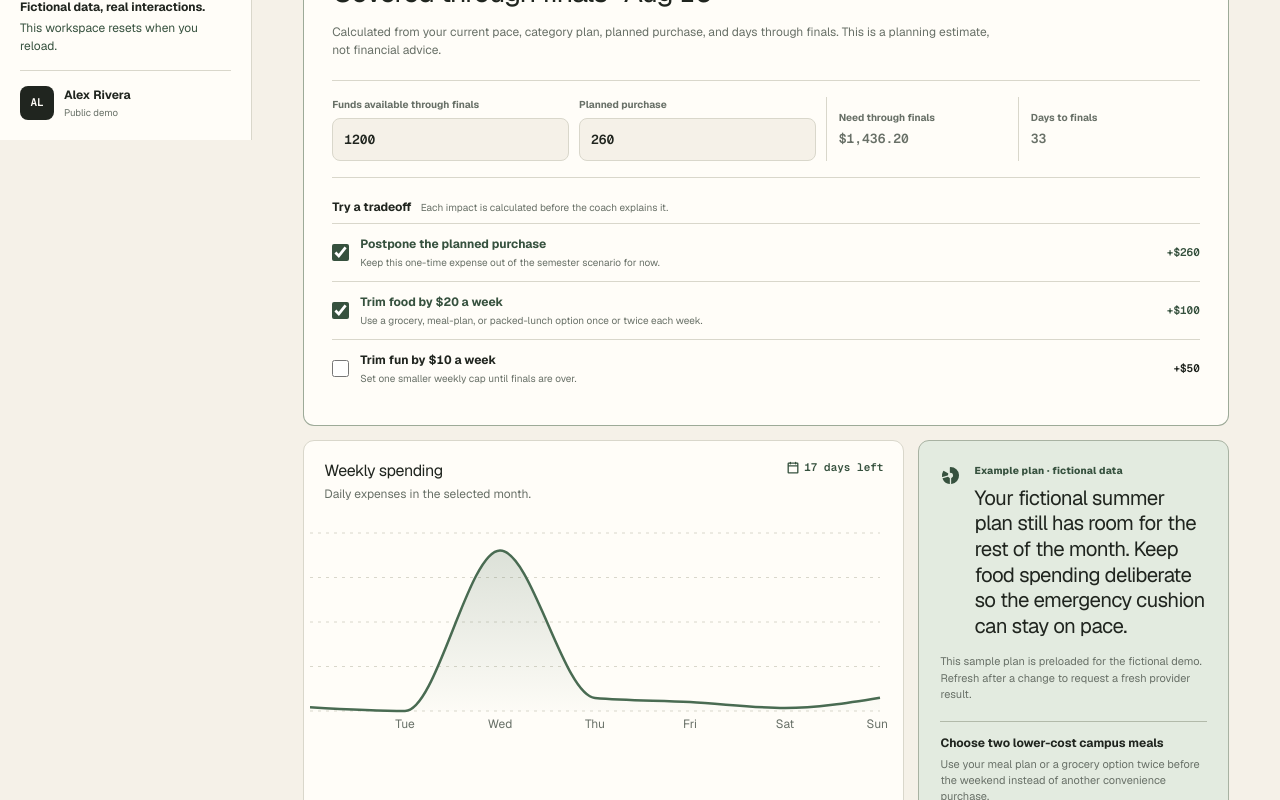
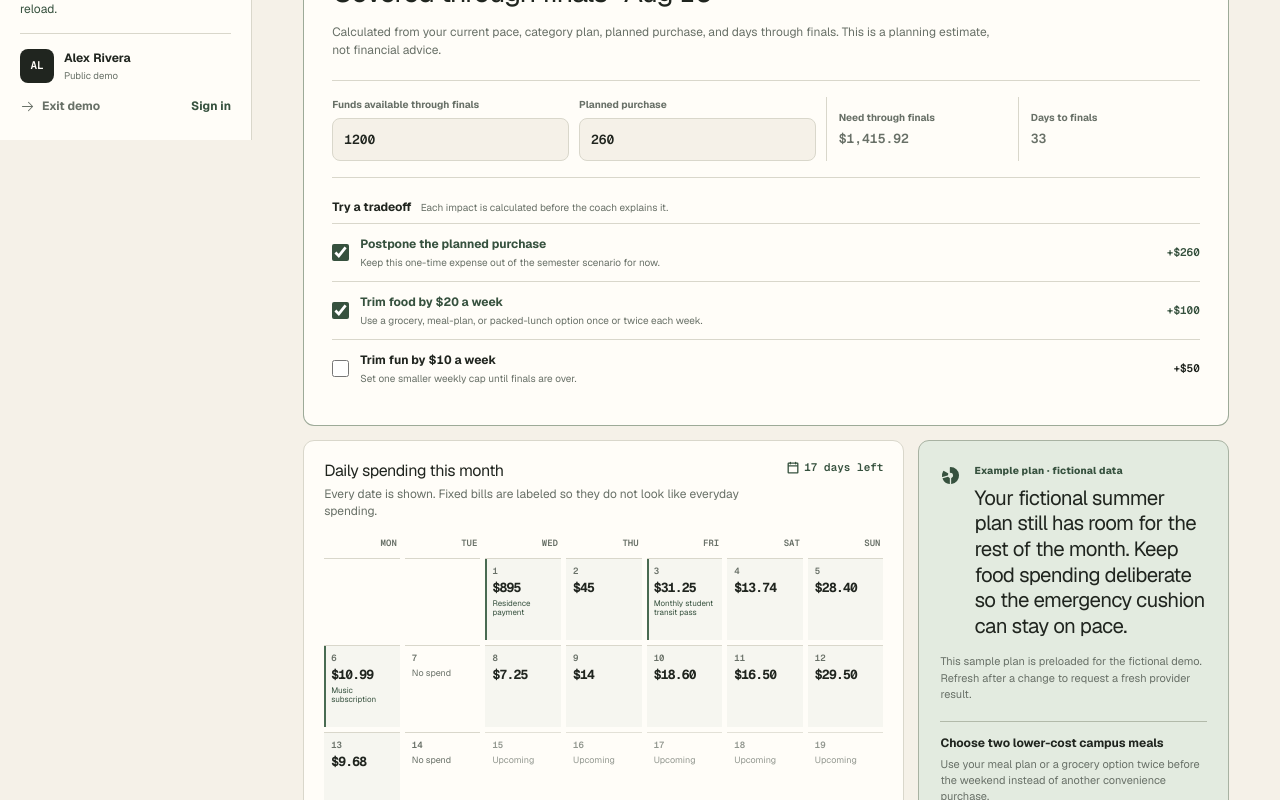
Before and after one commit to iDxtry/pocket-semester, a Next.js app: page /demo in a window 1280 px wide. Shown: the part 660-1460 px from the top of the page. Built offline with nearby package versions, Linux system fonts and the light colour scheme.

Commit message:
Fix demo calendar and account controls

```diff
--- a/src/app/globals.css
+++ b/src/app/globals.css
@@ -153,6 +153,9 @@ svg { flex: 0 0 auto; }
 .sidebar-signout { display: inline-flex; align-items: center; gap: 7px; width: fit-content; margin-top: 9px; padding: 5px 0; background: transparent; color: var(--muted); font-size: 12px; font-weight: 620; }
 .sidebar-signout:hover { color: var(--foreground); }
 .sidebar-signout svg { width: 15px; height: 15px; }
+.demo-account-actions { display: flex; align-items: center; justify-content: space-between; gap: 14px; }
+.sidebar-signin { margin-top: 9px; color: var(--accent-strong); font-size: 12px; font-weight: 650; text-decoration: none; }
+.sidebar-signin:hover { text-decoration: underline; text-underline-offset: 3px; }
 .nav-scrim { display: none; }
 .dashboard { max-width: 1600px; min-height: 100dvh; margin-left: 252px; padding: 38px clamp(24px, 4vw, 64px) 64px; }
 .topbar { display: flex; align-items: center; justify-content: space-between; gap: 24px; margin-bottom: 31px; }
@@ -245,7 +248,17 @@ svg { flex: 0 0 auto; }
 .compact { align-items: center; }
 .trend-tag { display: inline-flex; align-items: center; gap: 4px; color: var(--accent-strong); font: 560 11px/1 "Geist Mono", monospace; white-space: nowrap; }
 .trend-tag svg { width: 14px; height: 14px; }
-.chart-wrap { height: 220px; margin: 18px -5px -7px -14px; }
+.spending-calendar { display: grid; grid-template-columns: repeat(7, minmax(0, 1fr)); gap: 5px; margin-top: 18px; }
+.spending-calendar-weekday { padding: 0 3px 5px; color: var(--muted); font: 600 9px/1 "Geist Mono", monospace; text-align: right; text-transform: uppercase; }
+.spending-calendar-blank { min-height: 82px; border-top: 1px solid var(--line); }
+.spending-day { position: relative; display: grid; align-content: start; gap: 5px; min-width: 0; min-height: 82px; padding: 8px 7px; border-top: 1px solid var(--line); background: var(--surface); }
+.spending-day.has-spending { background: color-mix(in srgb, var(--accent) 5%, var(--surface)); }
+.spending-day.fixed-cost { box-shadow: inset 2px 0 0 var(--accent); }
+.spending-day.upcoming { color: var(--muted); background: transparent; opacity: 0.72; }
+.spending-day-number { color: var(--muted); font: 560 9px/1 "Geist Mono", monospace; }
+.spending-day strong { overflow: hidden; color: var(--foreground); font: 650 clamp(9px, 1.2vw, 13px)/1 "Geist Mono", monospace; letter-spacing: -0.06em; text-overflow: ellipsis; white-space: nowrap; }
+.spending-day small { color: var(--muted); font-size: 9px; line-height: 1.15; }
+.spending-day-fixed { display: -webkit-box; overflow: hidden; color: var(--accent-strong); font-size: 8px; line-height: 1.2; -webkit-box-orient: vertical; -webkit-line-clamp: 2; }
 .lower-grid { display: grid; grid-template-columns: minmax(0, 1.25fr) minmax(300px, 0.75fr); gap: 14px; margin-top: 14px; }
 .transaction-list, .transaction-table { margin-top: 14px; }
 .transaction { display: grid; grid-template-columns: 38px minmax(0, 1fr) auto auto; align-items: center; gap: 11px; min-height: 57px; border-bottom: 1px solid var(--line); }
@@ -488,7 +501,12 @@ svg { flex: 0 0 auto; }
   .metric { min-height: 154px; }
   .panel { padding: 17px; }
   .trend-tag { display: none; }
-  .chart-wrap { height: 185px; }
+  .spending-calendar { gap: 3px; margin-top: 15px; }
+  .spending-calendar-weekday { padding-bottom: 4px; font-size: 8px; }
+  .spending-calendar-blank, .spending-day { min-height: 66px; }
+  .spending-day { gap: 4px; padding: 6px 4px; }
+  .spending-day small { font-size: 8px; }
+  .spending-day-fixed { font-size: 7px; }
   .demo-progress, .forecast-explainer { grid-template-columns: 1fr; gap: 13px; padding: 15px 0; }
   .runway-heading { display: grid; gap: 16px; }
   .runway-result { min-width: 0; padding: 13px 0 0; border-top: 1px solid var(--line); border-left: 0; }
--- a/src/components/budget-workspace.tsx
+++ b/src/components/budget-workspace.tsx
@@ -32,9 +32,8 @@ import {
   Warning,
   X,
 } from "@phosphor-icons/react";
-import { Area, AreaChart, CartesianGrid, ResponsiveContainer, Tooltip, XAxis } from "recharts";
 import { categories, categoryColors, type BudgetTransaction, type Category, type CategoryBudget, type StudentGoal, type StudentProfile, type WorkspaceData } from "@/lib/budget";
-import { formatMoney, getBudgetSummary, getForecast, getMonthState, goalProgress, isoDateForMonthOffset, makeWeekSeries, monthEnd, monthLabel, monthShortLabel, toCents, transactionsForMonth } from "@/lib/budget-math";
+import { formatMoney, getBudgetSummary, getForecast, getMonthState, goalProgress, isoDateForMonthOffset, makeMonthSeries, monthEnd, monthLabel, monthShortLabel, toCents, transactionsForMonth } from "@/lib/budget-math";
 import { parseMappedCsvRows, type ParsedCsvExpense } from "@/lib/csv";
 import type { AiSource, CoachPlan } from "@/lib/ai/types";
 import { resolveWorkspaceView, routeForView, type WorkspaceView } from "@/lib/routes";
@@ -182,7 +181,7 @@ export function BudgetWorkspace({
   const monthState = useMemo(() => getMonthState(month), [month]);
   const runway = useMemo(() => calculateSemesterRunway({ month, profile, transactions: monthTransactions, budgets, availableFundsCents: runwayFundsCents, plannedPurchaseCents: runwayPurchaseCents, selectedActionIds: runwayActions }), [month, profile, monthTransactions, budgets, runwayFundsCents, runwayPurchaseCents, runwayActions]);
   const goalSummary = useMemo(() => goalProgress(goal), [goal]);
-  const weekSeries = useMemo(() => makeWeekSeries(monthTransactions, month), [monthTransactions, month]);
+  const monthSeries = useMemo(() => makeMonthSeries(monthTransactions, month), [monthTransactions, month]);
   const filteredTransactions = useMemo(
     () => sortTransactions(categoryFilter === "all" ? monthTransactions : monthTransactions.filter((transaction) => transaction.category === categoryFilter)),
     [categoryFilter, monthTransactions],
@@ -533,14 +532,19 @@ export function BudgetWorkspace({
           ))}
         </nav>
         <div className="sidebar-note"><p><strong>{mode === "demo" ? "Fictional data, real interactions." : "Small choices add up."}</strong>{mode === "demo" ? " This workspace resets when you reload." : " Your private budget lives only in your account."}</p></div>
-        {mode === "demo" ? (
-          <Link className="student-profile" href={routeHref(mode, "settings", month)} onClick={(event) => handleNavigation(event, "settings")}><span className="avatar">{profile.displayName.slice(0, 2).toUpperCase()}</span><span><strong>{profile.displayName}</strong><small>Public demo</small></span></Link>
-        ) : (
-          <div className="account-footer">
+        <div className={`account-footer ${mode === "demo" ? "demo-account-footer" : ""}`}>
+          {mode === "demo" ? (
+            <>
+              <Link className="student-profile" href={routeHref(mode, "settings", month)} onClick={(event) => handleNavigation(event, "settings")}><span className="avatar">{profile.displayName.slice(0, 2).toUpperCase()}</span><span><strong>{profile.displayName}</strong><small>Public demo</small></span></Link>
+              <div className="demo-account-actions"><Link className="sidebar-signout" href="/"><ArrowRight /> Exit demo</Link><Link className="sidebar-signin" href="/sign-in">Sign in</Link></div>
+            </>
+          ) : (
+            <>
             <Link className="student-profile" href={routeHref(mode, "settings", month)}><span className="avatar">{profile.displayName.slice(0, 2).toUpperCase()}</span><span><strong>{profile.displayName}</strong><small>Student plan</small></span></Link>
             <SignOutButton><><SignOut /> Sign out</></SignOutButton>
-          </div>
-        )}
+            </>
+          )}
+        </div>
       </aside>
 
       <main className="dashboard" id="workspace-main" tabIndex={-1}>
@@ -552,7 +556,7 @@ export function BudgetWorkspace({
 
         {notice && <p className="sr-status" role="status">{notice}</p>}
         {latestCategorization && <LatestCategorizationCard value={latestCategorization} currency={profile.currency} onDismiss={() => setLatestCategorization(null)} onChangeCategory={() => openExpense(latestCategorization.transaction)} />}
-        {activeView === "dashboard" && <><div className="mobile-action-dock" aria-label="Quick actions"><button className="secondary-button" onClick={() => setShowImport(true)}><UploadSimple /> Import CSV</button><button className="primary-button" onClick={() => openExpense()}><Plus weight="bold" /> Add expense</button></div><DashboardView summary={summary} forecast={forecast} fixedSpendCents={fixedSpendCents} forecastDifference={forecastDifference} goal={goalSummary} profile={profile} transactions={monthTransactions} monthState={monthState} weekSeries={weekSeries} runway={runway} runwayFundsCents={runwayFundsCents} runwayPurchaseCents={runwayPurchaseCents} runwayActions={runwayActions} coachPlan={visibleCoachPlan} coachProvenance={coachProvenance} coachState={coachState} coachError={coachError} isDemo={mode === "demo"} hasCategorization={Boolean(latestCategorization)} onAddExpense={() => openExpense()} onRefreshCoach={refreshCoach} onFundsChange={setRunwayFundsCents} onPurchaseChange={setRunwayPurchaseCents} onActionsChange={setRunwayActions} onOpenTransactions={() => mode === "demo" ? activateDemoView("transactions") : window.location.assign(routeHref(mode, "transactions", month))} onDrilldown={drillIntoCategory} /></>}
+        {activeView === "dashboard" && <><div className="mobile-action-dock" aria-label="Quick actions"><button className="secondary-button" onClick={() => setShowImport(true)}><UploadSimple /> Import CSV</button><button className="primary-button" onClick={() => openExpense()}><Plus weight="bold" /> Add expense</button></div><DashboardView summary={summary} forecast={forecast} fixedSpendCents={fixedSpendCents} forecastDifference={forecastDifference} goal={goalSummary} profile={profile} transactions={monthTransactions} monthState={monthState} monthSeries={monthSeries} runway={runway} runwayFundsCents={runwayFundsCents} runwayPurchaseCents={runwayPurchaseCents} runwayActions={runwayActions} coachPlan={visibleCoachPlan} coachProvenance={coachProvenance} coachState={coachState} coachError={coachError} isDemo={mode === "demo"} hasCategorization={Boolean(latestCategorization)} onAddExpense={() => openExpense()} onRefreshCoach={refreshCoach} onFundsChange={setRunwayFundsCents} onPurchaseChange={setRunwayPurchaseCents} onActionsChange={setRunwayActions} onOpenTransactions={() => mode === "demo" ? activateDemoView("transactions") : window.location.assign(routeHref(mode, "transactions", month))} onDrilldown={drillIntoCategory} /></>}
         {activeView === "transactions" && <TransactionsView transactions={filteredTransactions} filter={categoryFilter} onFilter={setCategoryFilter} profile={profile} onAdd={() => openExpense()} onImport={() => setShowImport(true)} onEdit={openExpense} onDelete={deleteExpense} />}
         {activeView === "budgets" && <BudgetsView budgetDraft={budgetDraft} summary={summary} profile={profile} onChange={(category, amountCents) => setBudgetDraft((items) => items.map((item) => item.category === category ? { ...item, limitCents: amountCents } : item))} onSubmit={saveBudgets} />}
         {activeView === "goals" && <GoalsView goal={goalDraft} goalSummary={goalSummary} profile={profile} onChange={setGoalDraft} onSubmit={saveGoal} />}
@@ -566,8 +570,8 @@ export function BudgetWorkspace({
   );
 }
 
-function DashboardView({ summary, forecast, fixedSpendCents, forecastDifference, goal, profile, transactions, monthState, weekSeries, runway, runwayFundsCents, runwayPurchaseCents, runwayActions, coachPlan, coachProvenance, coachState, coachError, isDemo, hasCategorization, onAddExpense, onRefreshCoach, onFundsChange, onPurchaseChange, onActionsChange, onOpenTransactions, onDrilldown }: {
-  summary: ReturnType<typeof getBudgetSummary>; forecast: ReturnType<typeof getForecast>; fixedSpendCents: number; forecastDifference: number; goal: ReturnType<typeof goalProgress>; profile: StudentProfile; transactions: BudgetTransaction[]; monthState: ReturnType<typeof getMonthState>; weekSeries: ReturnType<typeof makeWeekSeries>; runway: ReturnType<typeof calculateSemesterRunway>; runwayFundsCents: number; runwayPurchaseCents: number; runwayActions: string[]; coachPlan: CoachPlan | null; coachProvenance: CoachProvenance | null; coachState: "idle" | "loading"; coachError: string; isDemo: boolean; hasCategorization: boolean; onAddExpense: () => void; onRefreshCoach: () => void; onFundsChange: (cents: number) => void; onPurchaseChange: (cents: number) => void; onActionsChange: (ids: string[]) => void; onOpenTransactions: () => void; onDrilldown: (category: Category) => void;
+function DashboardView({ summary, forecast, fixedSpendCents, forecastDifference, goal, profile, transactions, monthState, monthSeries, runway, runwayFundsCents, runwayPurchaseCents, runwayActions, coachPlan, coachProvenance, coachState, coachError, isDemo, hasCategorization, onAddExpense, onRefreshCoach, onFundsChange, onPurchaseChange, onActionsChange, onOpenTransactions, onDrilldown }: {
+  summary: ReturnType<typeof getBudgetSummary>; forecast: ReturnType<typeof getForecast>; fixedSpendCents: number; forecastDifference: number; goal: ReturnType<typeof goalProgress>; profile: StudentProfile; transactions: BudgetTransaction[]; monthState: ReturnType<typeof getMonthState>; monthSeries: ReturnType<typeof makeMonthSeries>; runway: ReturnType<typeof calculateSemesterRunway>; runwayFundsCents: number; runwayPurchaseCents: number; runwayActions: string[]; coachPlan: CoachPlan | null; coachProvenance: CoachProvenance | null; coachState: "idle" | "loading"; coachError: string; isDemo: boolean; hasCategorization: boolean; onAddExpense: () => void; onRefreshCoach: () => void; onFundsChange: (cents: number) => void; onPurchaseChange: (cents: number) => void; onActionsChange: (ids: string[]) => void; onOpenTransactions: () => void; onDrilldown: (category: Category) => void;
 }) {
   const forecastTitle = monthState === "past" ? "Final month total" : monthState === "future" ? "Planned month estimate" : "End-of-month forecast";
   return <>
@@ -580,7 +584,7 @@ function DashboardView({ summary, forecast, fixedSpendCents, forecastDifference,
     <ForecastExplainer forecast={forecast} fixedSpendCents={fixedSpendCents} currency={profile.currency} state={monthState} />
     <RunwayPanel state={monthState} runway={runway} currency={profile.currency} availableFundsCents={runwayFundsCents} plannedPurchaseCents={runwayPurchaseCents} selectedActionIds={runwayActions} onFundsChange={onFundsChange} onPurchaseChange={onPurchaseChange} onActionsChange={onActionsChange} />
     <section className="main-grid">
-      <article className="panel spending-panel"><div className="panel-heading"><div><h2>Weekly spending</h2><p>{monthState === "future" ? "This month has not started yet." : "Daily expenses in the selected month."}</p></div><span className="trend-tag"><CalendarBlank weight="bold" /> {monthState === "current" ? `${forecast.daysRemaining} days left` : monthState === "past" ? "Month closed" : "Planning view"}</span></div><div className="chart-wrap" aria-label={`Weekly spending: ${weekSeries.map((point) => `${point.day} $${point.amount}`).join(", ")}`}><ResponsiveContainer width="100%" height="100%"><AreaChart data={weekSeries} margin={{ top: 12, right: 8, left: 0, bottom: 0 }}><defs><linearGradient id="spendFill" x1="0" y1="0" x2="0" y2="1"><stop offset="0%" stopColor="var(--accent)" stopOpacity={0.32} /><stop offset="100%" stopColor="var(--accent)" stopOpacity={0.02} /></linearGradient></defs><CartesianGrid vertical={false} stroke="var(--line)" strokeDasharray="3 5" /><XAxis dataKey="day" axisLine={false} tickLine={false} tick={{ fill: "var(--muted)", fontSize: 12 }} /><Tooltip contentStyle={{ background: "var(--surface)", border: "1px solid var(--line)", borderRadius: 12 }} formatter={(value) => [`$${value}`, "Spent"]} /><Area type="monotone" dataKey="amount" stroke="var(--accent)" strokeWidth={2.5} fill="url(#spendFill)" /></AreaChart></ResponsiveContainer></div></article>
+      <article className="panel spending-panel"><div className="panel-heading"><div><h2>Daily spending this month</h2><p>{monthState === "future" ? "This month has not started yet. Future days stay empty until activity begins." : "Every date is shown. Fixed bills are labeled so they do not look like everyday spending."}</p></div><span className="trend-tag"><CalendarBlank weight="bold" /> {monthState === "current" ? `${forecast.daysRemaining} days left` : monthState === "past" ? "Month closed" : "Planning view"}</span></div><SpendingCalendar days={monthSeries} currency={profile.currency} /></article>
       <CoachCard coachPlan={coachPlan} provenance={coachProvenance} state={coachState} error={coachError} currency={profile.currency} onRefresh={onRefreshCoach} compact />
     </section>
     <section className="lower-grid">
@@ -588,6 +592,25 @@ function DashboardView({ summary, forecast, fixedSpendCents, forecastDifference,
       <article className="panel budgets-panel"><div className="panel-heading compact"><div><h2>Budget health</h2><p>Tap a category to see every related expense.</p></div><ChartDonut /></div><div className="budget-list">{summary.categoryHealth.filter((item) => item.limitCents > 0).slice(0, 5).map((item) => <button className="budget-row budget-row-button" key={item.category} onClick={() => onDrilldown(item.category)}><div><strong>{item.category}</strong><span>{formatMoney(item.spentCents, profile.currency)} of {formatMoney(item.limitCents, profile.currency)}</span></div><div className="category-track"><span style={{ width: `${Math.min(item.percentUsed, 100)}%`, background: categoryColors[item.category] }} /></div></button>)}</div></article>
     </section>
   </>;
+}
+
+function SpendingCalendar({ days, currency }: { days: ReturnType<typeof makeMonthSeries>; currency: string }) {
+  const weekdays = ["Mon", "Tue", "Wed", "Thu", "Fri", "Sat", "Sun"];
+  const leadingDays = Math.max(weekdays.indexOf(days[0]?.weekday ?? "Mon"), 0);
+
+  return <div className="spending-calendar" role="grid" aria-label="Daily spending calendar">
+    {weekdays.map((day) => <span className="spending-calendar-weekday" role="columnheader" key={day}>{day}</span>)}
+    {Array.from({ length: leadingDays }, (_, index) => <span className="spending-calendar-blank" aria-hidden="true" key={`blank-${index}`} />)}
+    {days.map((day) => {
+      const amount = day.amountCents ? formatMoney(day.amountCents, currency) : null;
+      const stateLabel = day.isUpcoming ? "Upcoming" : amount ? `${amount} across ${day.transactionCount} expense${day.transactionCount === 1 ? "" : "s"}` : "No spending";
+      return <article className={`spending-day ${day.isUpcoming ? "upcoming" : ""} ${day.fixedCostLabel ? "fixed-cost" : ""} ${amount ? "has-spending" : ""}`} role="gridcell" aria-label={`${day.weekday}, ${day.date}: ${stateLabel}`} key={day.date}>
+        <span className="spending-day-number">{day.day}</span>
+        {day.isUpcoming ? <small>Upcoming</small> : amount ? <strong>{amount}</strong> : <small>No spend</small>}
+        {day.fixedCostLabel && !day.isUpcoming && <span className="spending-day-fixed">{day.fixedCostLabel}</span>}
+      </article>;
+    })}
+  </div>;
 }
 
 function DemoChecklist({ hasCategorization, hasRefreshedPlan, hasRunway, onAddExpense, onRefreshPlan }: { hasCategorization: boolean; hasRefreshedPlan: boolean; hasRunway: boolean; onAddExpense: () => void; onRefreshPlan: () => void }) {
--- a/src/lib/budget-math.ts
+++ b/src/lib/budget-math.ts
@@ -145,18 +145,44 @@ export function goalProgress(goal: StudentGoal | null) {
   };
 }
 
-export function makeWeekSeries(transactions: BudgetTransaction[], month: string) {
+export type MonthDaySeriesPoint = {
+  date: string;
+  day: number;
+  weekday: string;
+  amountCents: number;
+  transactionCount: number;
+  fixedCostLabel: string | null;
+  isUpcoming: boolean;
+};
+
+const fixedCostCategories = new Set<Category>(["Housing", "Transport", "Subscriptions"]);
+
+export function makeMonthSeries(transactions: BudgetTransaction[], month: string, asOf = new Date()): MonthDaySeriesPoint[] {
   const [year, monthIndex] = month.split("-").map(Number);
-  const days = ["Mon", "Tue", "Wed", "Thu", "Fri", "Sat", "Sun"];
-  const totals = new Map<number, number>();
+  const daysInMonth = new Date(Date.UTC(year, monthIndex, 0)).getUTCDate();
+  const transactionsByDate = new Map<string, BudgetTransaction[]>();
+  const today = asOf.toISOString().slice(0, 10);
+  const state = getMonthState(month, asOf);
 
-  for (const transaction of transactions) {
-    const date = new Date(`${transaction.occurredOn}T12:00:00Z`);
-    if (date.getUTCFullYear() !== year || date.getUTCMonth() + 1 !== monthIndex) continue;
-    const day = date.getUTCDay();
-    const mondayIndex = day === 0 ? 6 : day - 1;
-    totals.set(mondayIndex, (totals.get(mondayIndex) ?? 0) + transaction.amountCents);
+  for (const transaction of transactionsForMonth(transactions, month)) {
+    transactionsByDate.set(transaction.occurredOn, [...(transactionsByDate.get(transaction.occurredOn) ?? []), transaction]);
   }
 
-  return days.map((day, index) => ({ day, amount: Math.round((totals.get(index) ?? 0) / 100) }));
+  return Array.from({ length: daysInMonth }, (_, index) => {
+    const day = index + 1;
+    const date = `${month}-${String(day).padStart(2, "0")}`;
+    const dailyTransactions = transactionsByDate.get(date) ?? [];
+    const fixedTransaction = dailyTransactions.find((transaction) => fixedCostCategories.has(transaction.category));
+    const weekday = new Intl.DateTimeFormat("en-US", { weekday: "short", timeZone: "UTC" }).format(new Date(`${date}T12:00:00Z`));
+
+    return {
+      date,
+      day,
+      weekday,
+      amountCents: dailyTransactions.reduce((total, transaction) => total + transaction.amountCents, 0),
+      transactionCount: dailyTransactions.length,
+      fixedCostLabel: fixedTransaction?.description ?? null,
+      isUpcoming: state !== "past" && date > today,
+    };
+  });
 }
--- a/src/lib/budget.ts
+++ b/src/lib/budget.ts
@@ -144,10 +144,13 @@ export function createDemoWorkspace(month = "2026-07", asOf = new Date()): Works
       id: "demo-tx-1", merchant: "Campus Apartments", description: "Residence payment", amountCents: demoExpenseAmount(89500, "Housing", month), category: "Housing", occurredOn: date(1), confidence: 0.99, source: "demo",
     },
     {
-      id: "demo-tx-2", merchant: "Neighborhood Market", description: "Groceries for the week", amountCents: demoExpenseAmount(5874, "Food & dining", month), category: "Food & dining", occurredOn: date(2), confidence: 0.97, source: "demo",
+      id: "demo-tx-2", merchant: "Neighborhood Market", description: "Groceries for the week", amountCents: demoExpenseAmount(4500, "Food & dining", month), category: "Food & dining", occurredOn: date(2), confidence: 0.97, source: "demo",
     },
     {
       id: "demo-tx-3", merchant: "City Bus", description: "Monthly student transit pass", amountCents: demoExpenseAmount(3125, "Transport", month), category: "Transport", occurredOn: date(3), confidence: 0.99, source: "demo",
+    },
+    {
+      id: "demo-tx-12", merchant: "Neighborhood Market", description: "Midweek groceries and snacks", amountCents: demoExpenseAmount(1374, "Food & dining", month), category: "Food & dining", occurredOn: date(4), confidence: 0.96, source: "demo",
     },
     {
       id: "demo-tx-4", merchant: "Campus Print & Supply", description: "Lab print credits and notebook", amountCents: demoExpenseAmount(2840, "School", month), category: "School", occurredOn: date(5), confidence: 0.96, source: "demo",
@@ -168,10 +171,13 @@ export function createDemoWorkspace(month = "2026-07", asOf = new Date()): Works
       id: "demo-tx-9", merchant: month.slice(5) === "10" ? "Student Football" : "Student Cinema", description: month.slice(5) === "10" ? "Home game ticket" : "Movie night ticket", amountCents: demoExpenseAmount(1650, "Fun", month), category: "Fun", occurredOn: date(11), confidence: 0.93, source: "demo",
     },
     {
-      id: "demo-tx-10", merchant: "Corner Grocer", description: "Produce and breakfast staples", amountCents: demoExpenseAmount(4620, "Food & dining", month), category: "Food & dining", occurredOn: date(12), confidence: 0.96, source: "demo",
+      id: "demo-tx-10", merchant: "Corner Grocer", description: "Produce and breakfast staples", amountCents: demoExpenseAmount(2950, "Food & dining", month), category: "Food & dining", occurredOn: date(12), confidence: 0.96, source: "demo",
     },
     {
       id: "demo-tx-11", merchant: "Campus Pharmacy", description: "Cold medicine and toiletries", amountCents: demoExpenseAmount(968, "Other", month), category: "Other", occurredOn: date(13), confidence: 0.95, source: "demo",
+    },
+    {
+      id: "demo-tx-13", merchant: "Corner Grocer", description: "Fruit and breakfast refill", amountCents: demoExpenseAmount(1670, "Food & dining", month), category: "Food & dining", occurredOn: date(15), confidence: 0.95, source: "demo",
     },
   ];
   return {
```
Also changed, not shown: 1 other file (tests, documents, lock files or other folders).
